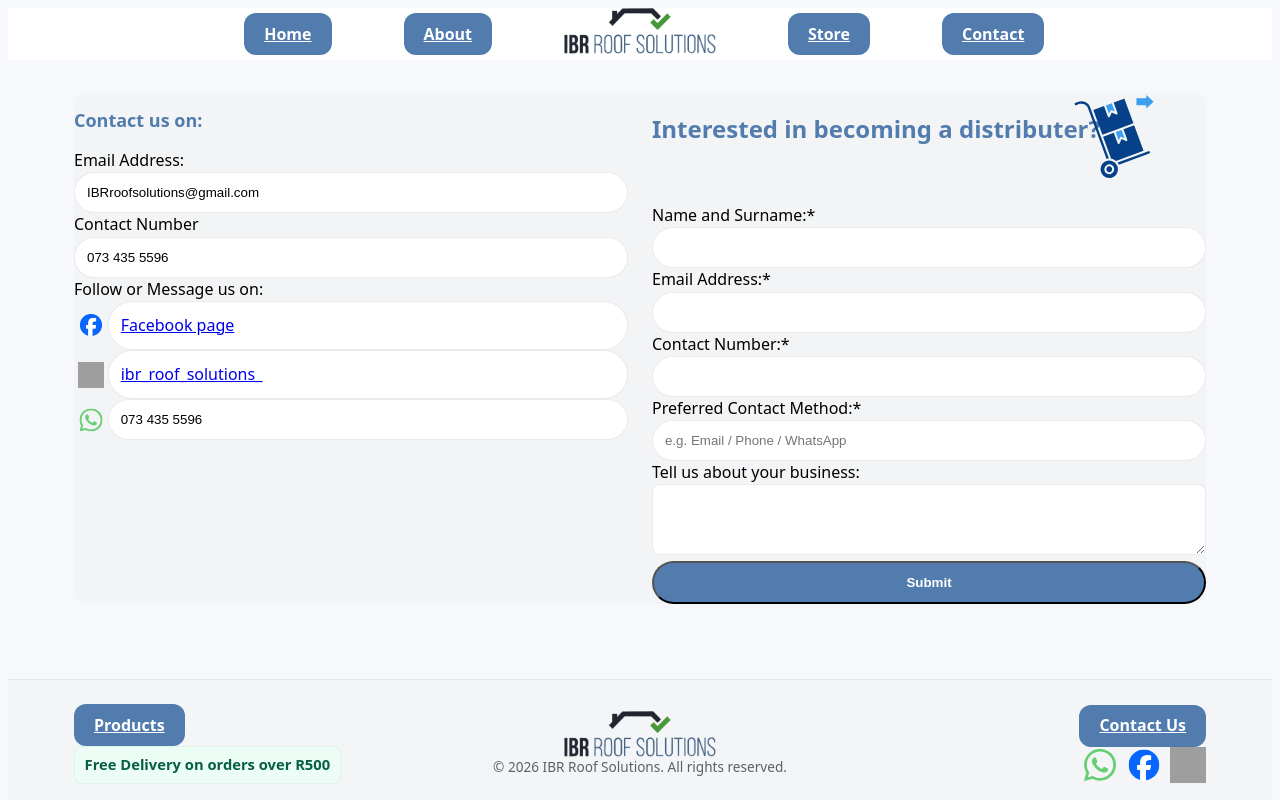
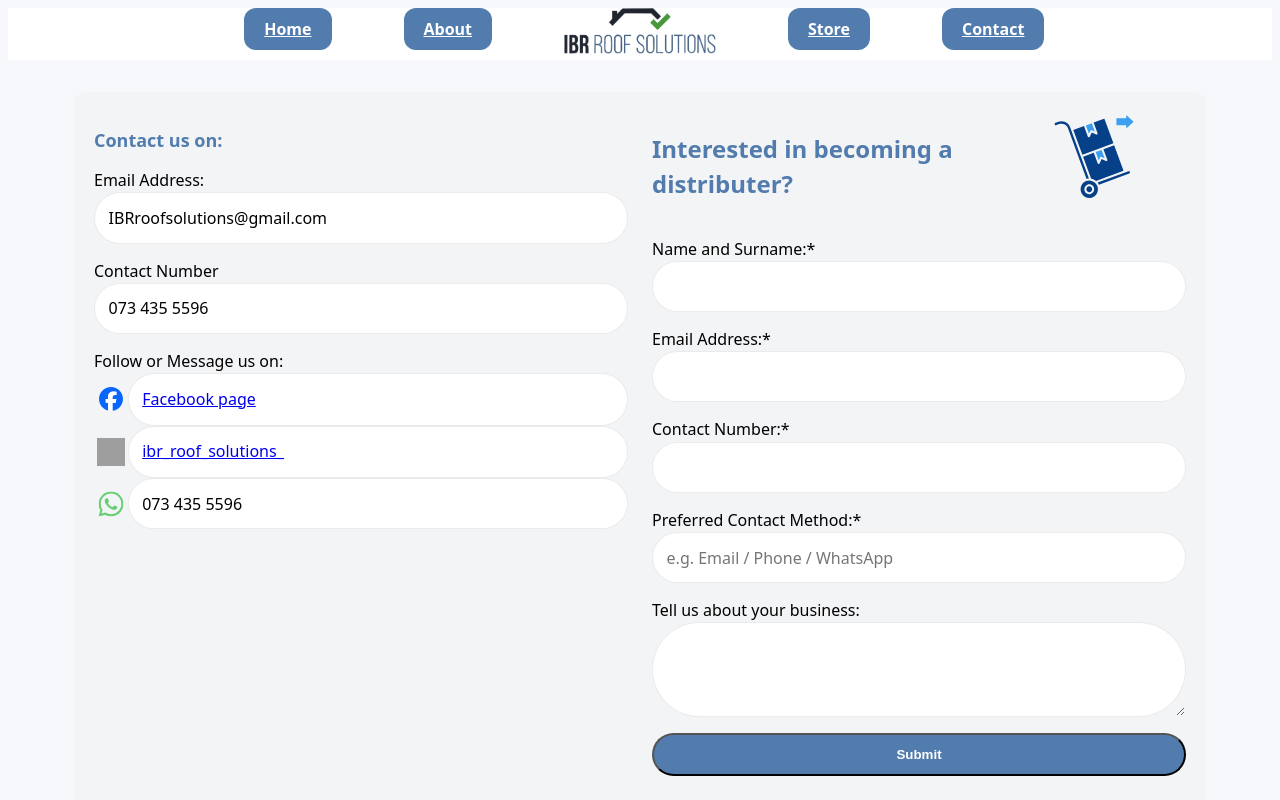
Before and after one commit to Titanmage3004/IBR-Roof-Solution, a website: page contact.html in a window 1280 px wide. Shown: the top 800 px of the page. Drawn offline with Linux system fonts and the light colour scheme; grey boxes are pictures that could not be loaded.

Commit message:
fix(ui): style cart button, add footer spacing and improve contact form spacing

```diff
--- a/css/styles.css
+++ b/css/styles.css
@@ -590,6 +590,54 @@ footer a{transition:color .15s}
   .toast-container{display:none !important}
 }
 
+/* ==========================
+   Local fixes: cart button, footer spacing, contact form tweaks
+   These are small, targeted rules to restore the look and spacing lost when some
+   Tailwind utilities were not present in the built CSS. They are intentionally
+   lightweight and override earlier utility classes where necessary.
+   ========================== */
+
+/* Cart button (store header) — make it feel like a pill and stand out) */
+#cartBtn{
+  background:var(--brand);
+  color:#fff;
+  padding:.6rem .9rem;
+  border-radius:12px;
+  border:0;
+  font-weight:800;
+  box-shadow:0 10px 22px rgba(81,124,173,0.10);
+  cursor:pointer;
+  transition:transform .14s ease, background .14s ease, box-shadow .14s ease;
+}
+#cartBtn:hover{ background:var(--brand-dark); transform:translateY(-3px); box-shadow:0 18px 36px rgba(81,124,173,0.12) }
+
+/* Ensure header/shop buttons have breathing room from surrounding content */
+footer.site-footer .pill-btn,
+header .pill-btn{ margin-bottom:0.6rem }
+
+/* Make footer a little taller so it doesn't feel squashed */
+footer.site-footer{ padding-top:1.25rem; padding-bottom:1.25rem }
+
+/* Contact page: improve spacing and input appearance inside the card */
+.max-w-5xl.bg-gray-100{ padding:1.25rem; }
+.max-w-5xl .grid{ gap:1.5rem }
+.max-w-5xl .space-y-4 > *{ margin-bottom:1rem }
+
+.max-w-5xl input[type="text"],
+.max-w-5xl input[type="email"],
+.max-w-5xl textarea,
+.max-w-5xl a[title],
+.max-w-5xl .p-3{ font-family:inherit; font-size:1rem; padding:.85rem; border-radius:9999px; border:1px solid rgba(0,0,0,0.08); background:#fff; display:block }
+
+/* Make the follow/message items align nicely with their icons */
+.max-w-5xl .flex.items-center.gap-3,
+.max-w-5xl .flex.items-center.gap-3 > a,
+.max-w-5xl .flex.items-center.gap-3 > input{ vertical-align:middle }
+
+/* Slightly reduce the icon size inside the small-social wrappers so they match text */
+.small-social img{ width:28px; height:28px }
+
+
 /* Make modals and invoice tables scale down and wrap better under 1200px */
 @media (max-width:1200px){
   .modal-panel{ width: calc(100% - 40px); max-width:720px; padding:1rem; border-radius:12px; font-size:0.95rem }
```
